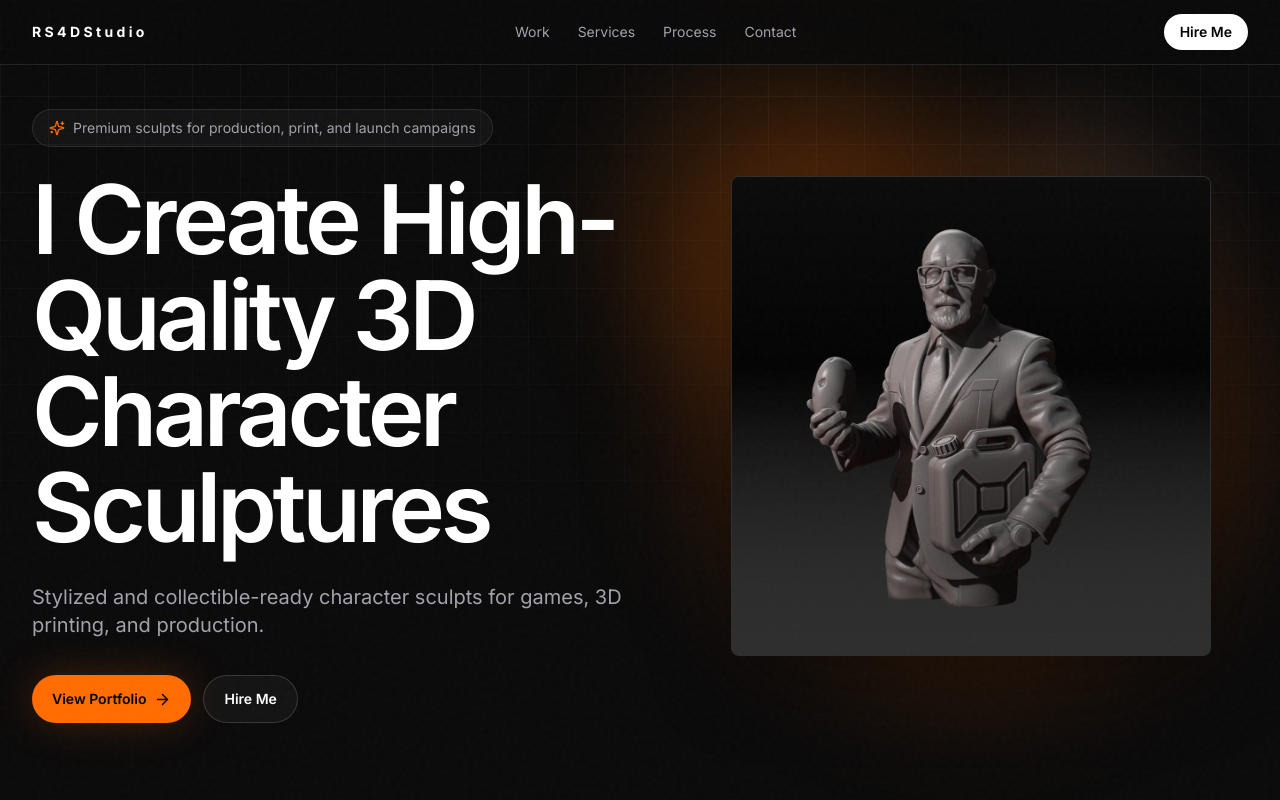
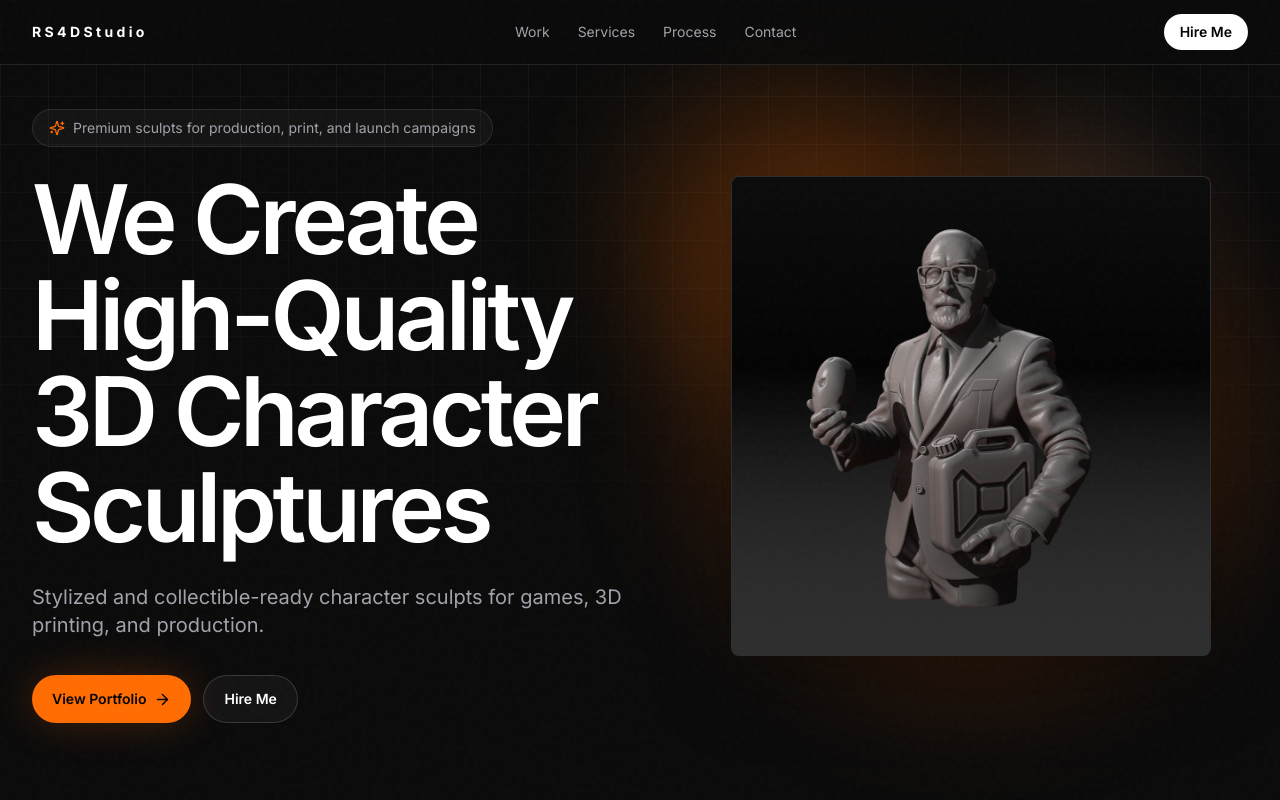
Before and after one commit to debrahulsarkar/RS4DStudio, a Next.js app: page / in a window 1280 px wide. Shown: the top 800 px of the page. Built offline with nearby package versions, Linux system fonts and the light colour scheme.

Commit message:
Update Hero.tsx

```diff
--- a/sections/Hero.tsx
+++ b/sections/Hero.tsx
@@ -11,7 +11,7 @@ export function Hero() {
       <div className="relative z-10 mx-auto grid w-full max-w-7xl items-center gap-12 pb-16 lg:grid-cols-[1.05fr_.95fr]">
         <div className="max-w-4xl">
           <div className="mb-6 inline-flex items-center gap-2 rounded-full border border-white/10 bg-white/[.04] px-4 py-2 text-sm text-studio-muted"><Sparkles size={16} className="text-studio-accent" aria-hidden="true" />Premium sculpts for production, print, and launch campaigns</div>
-          <h1 className="text-balance max-w-5xl text-5xl font-semibold tracking-[-.045em] text-white sm:text-6xl lg:text-8xl">I Create High-Quality 3D Character Sculptures</h1>
+          <h1 className="text-balance max-w-5xl text-5xl font-semibold tracking-[-.045em] text-white sm:text-6xl lg:text-8xl">We Create High-Quality 3D Character Sculptures</h1>
           <p className="mt-7 max-w-2xl text-lg leading-8 text-studio-muted sm:text-xl">Stylized and collectible-ready character sculpts for games, 3D printing, and production.</p>
           <div className="mt-9 flex flex-col gap-3 sm:flex-row"><Button href="#portfolio">View Portfolio <ArrowRight size={17} aria-hidden="true" /></Button><Button href="/start-project" variant="secondary">Hire Me</Button></div>
         </div>
```
